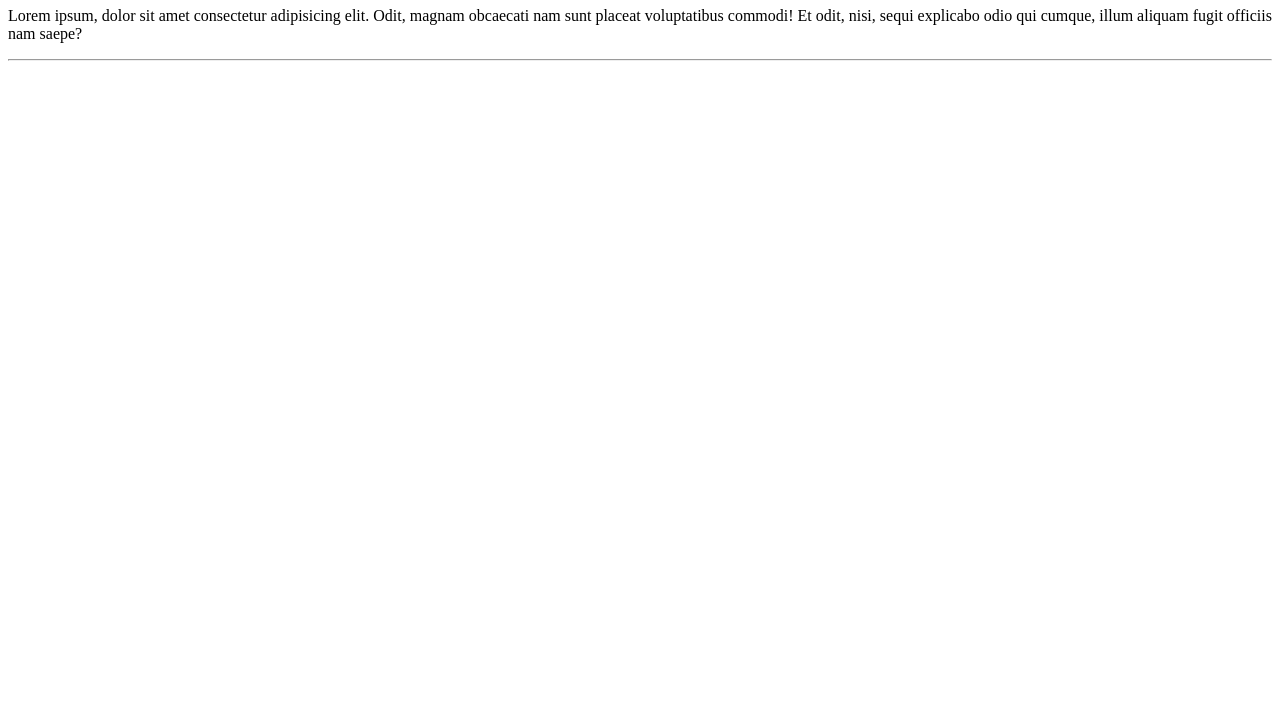
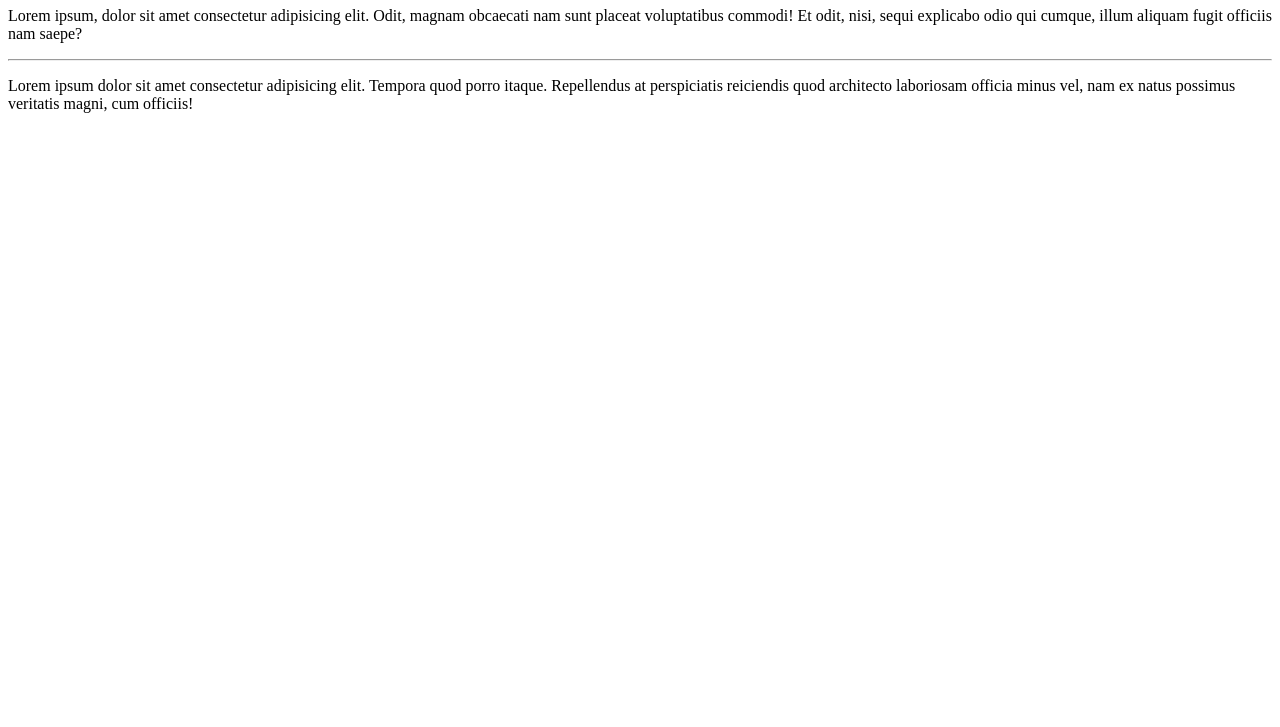
Before and after one commit to alexrodrialbjj/ola-mndo, a plain HTML site: page Site exemplo/index.html in a window 1280 px wide. Shown: the part 73-800 px from the top of the page. Drawn offline with Linux system fonts and the light colour scheme.

Commit message:
Adicionando outra tag p

```diff
--- a/Site exemplo/index.html
+++ b/Site exemplo/index.html
@@ -9,5 +9,6 @@
     <h1>Olá, mundo!</h1>
     <p>Lorem ipsum, dolor sit amet consectetur adipisicing elit. Odit, magnam obcaecati nam sunt placeat voluptatibus commodi! Et odit, nisi, sequi explicabo odio qui cumque, illum aliquam fugit officiis nam saepe?</p>
     <hr>
+    <p>Lorem ipsum dolor sit amet consectetur adipisicing elit. Tempora quod porro itaque. Repellendus at perspiciatis reiciendis quod architecto laboriosam officia minus vel, nam ex natus possimus veritatis magni, cum officiis!</p>
 </body>
 </html>
```
